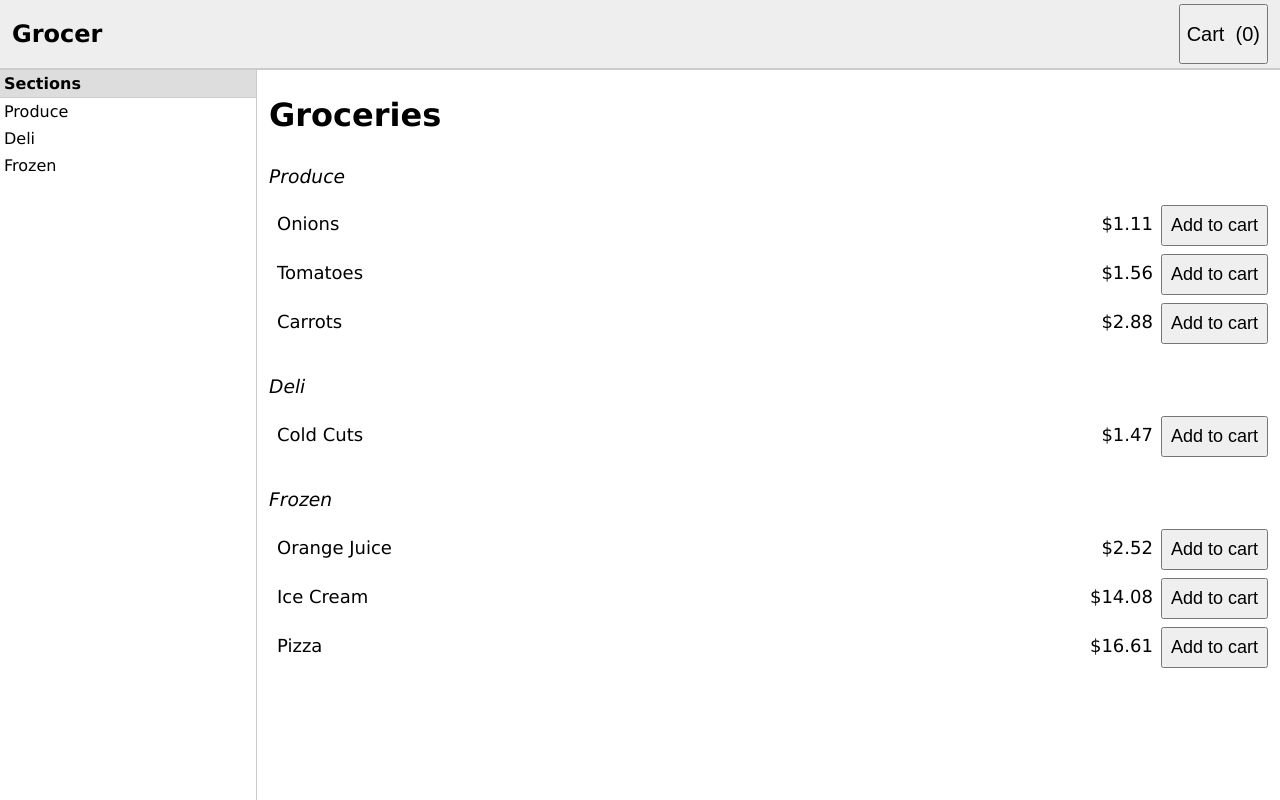
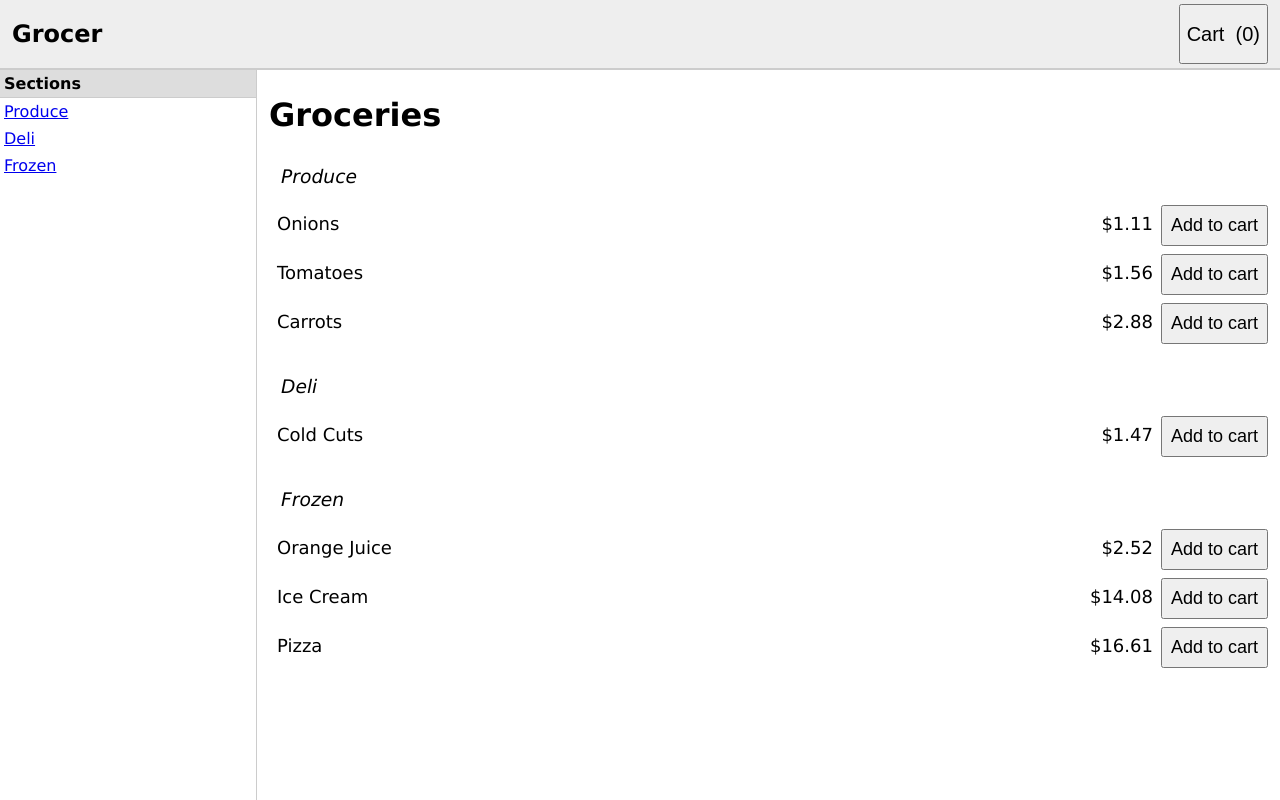
Before and after one commit to Framinus/phase-3-challenge, a plain HTML site: page part-3/grocer.html in a window 1280 px wide. Drawn offline with Linux system fonts and the light colour scheme.

Commit message:
added in page jumps

```diff
--- a/part-3/grocer.html
+++ b/part-3/grocer.html
@@ -31,15 +31,15 @@
       <div class="sidebar">
         <ul>
           <h4>Sections</h4>
-          <li>Produce</li>
-          <li>Deli</li>
-          <li>Frozen</li>
+          <li><a href="#produce">Produce</a></li>
+          <li><a href="#deli">Deli</a></li>
+          <li><a href="#frozen">Frozen</a></li>
         </ul>
       </div>
       <div class="content">
         <h1>Groceries</h1>
         <ul class="item-section">
-          <h3>Produce</h3>
+          <h3><a name="produce">Produce</a></h3>
           <li class="item flex flex-row-between">
             <span class="item-name">Onions</span>
             <span class="item-price">$1.11</span>
@@ -57,7 +57,7 @@
           </li>
         </ul>
         <ul class="item-section">
-          <h3>Deli</h3>
+          <h3><a name="deli">Deli</a></h3>
           <li class="item flex flex-row-between">
             <span class="item-name">Cold Cuts</span>
             <span class="item-price">$1.47</span>
@@ -65,7 +65,7 @@
           </li>
         </ul>
         <ul class="item-section">
-          <h3>Frozen</h3>
+          <h3><a name="frozen">Frozen</a></h3>
           <li class="item flex flex-row-between">
             <span class="item-name">Orange Juice</span>
             <span class="item-price">$2.52</span>
--- a/part-3/grocer.js
+++ b/part-3/grocer.js
@@ -1,5 +1,11 @@
 document.addEventListener("DOMContentLoaded", () => {
   console.log("DOM fully loaded");
+
+  // page navigation
+  const produceLink = document.getElementById('produceLink');
+  produceLink.addEventListener('click', (event) => {
+    window.location.hash = "#produce";
+  });
 
   // cart total function
   const totalAmount = document.getElementById("total-amount");
```
